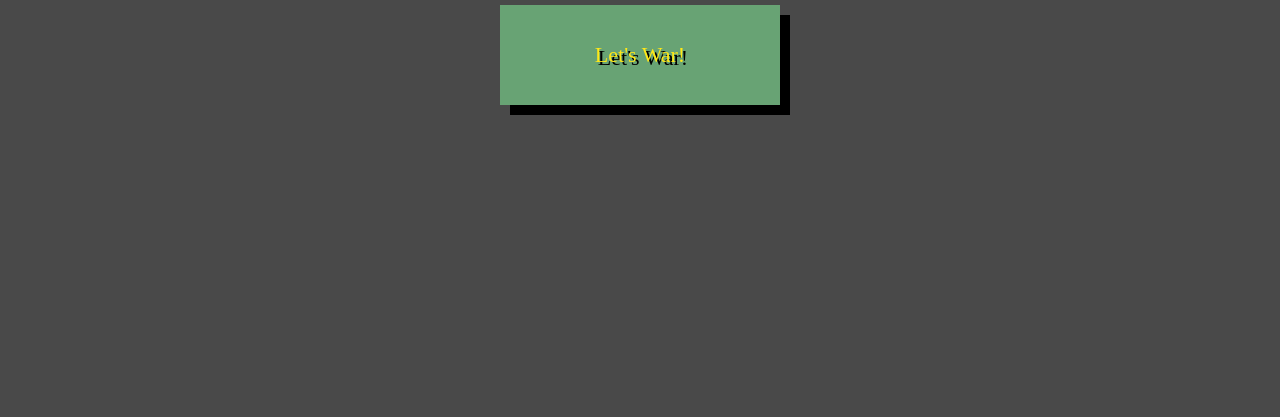
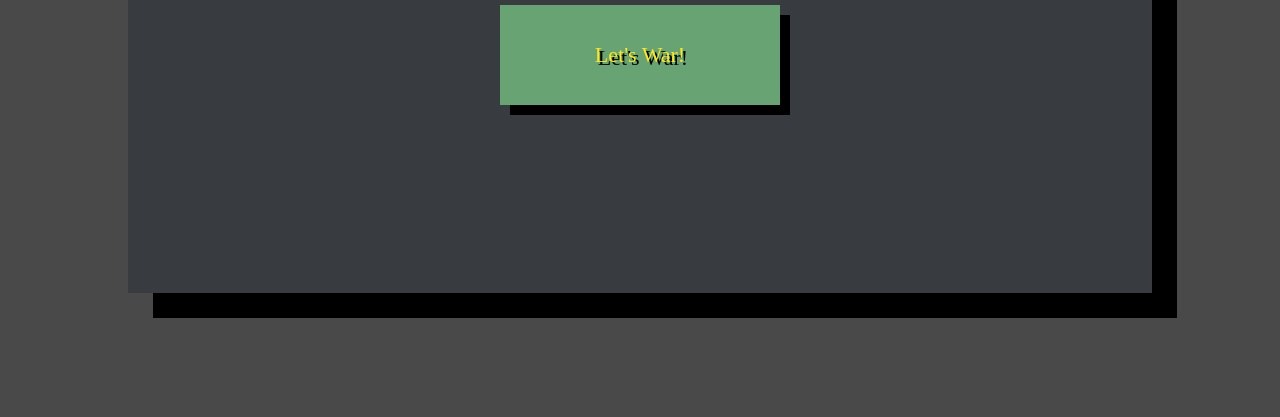
Before and after one commit to GregMalczynski/the-cats-war-game, a plain HTML site: page index.html in a window 1280 px wide. Shown: the part 383-800 px from the top of the page. Drawn offline with Linux system fonts and the light colour scheme; a web font is replaced by a local one.

Commit message:
Fix code/styles

```diff
--- a/index.js
+++ b/index.js
@@ -1,4 +1,3 @@
-
 const startPage = document.querySelector('.startPage')
 const btnStart = document.querySelector('.btn-start')
 let visible = true
@@ -28,8 +27,6 @@ function handleClickPlayAgain() {
     enemy.position.y = 100
     enemy.health = 100
     document.querySelector('.enemyHealth').style.width = enemy.health + '%'
-
-
 }
 
 btnStart.addEventListener('click', handleClick)
--- a/style/style.css
+++ b/style/style.css
@@ -20,9 +20,9 @@ body{
     flex-direction: column;
     justify-content: center;
     align-items: center;
-    background-color: rgb(73, 73, 73);
+    background-color: rgb(56, 59, 63);
     width: 1024px;
-    height: 586px;
+    height: 576px;
 }
 
 .game-title-the{
@@ -60,7 +60,7 @@ body{
     position: absolute;
     visibility: hidden;
     width: 1024px;
-    height: 586px;
+    height: 576px;
     display: flex;
     align-items: center;
     justify-content: center;
--- a/style/styleGame.css
+++ b/style/styleGame.css
@@ -1,6 +1,8 @@
 .game-container{
     position: relative;
     display: inline-block;
+    height: 576px;
+    box-shadow: 25px 25px #000000;
 }
 
 .top-game-bar-names-container{
@@ -94,11 +96,12 @@
 }
 
 .displayText{
+    display: flex;
+    height: 576px;
     font-size: 32px;
     text-shadow: 5px 5px #000000;
     position: absolute;
     color: white;
-    display: flex;
     align-items: center;
     justify-content: center;
     text-align: center;
```
